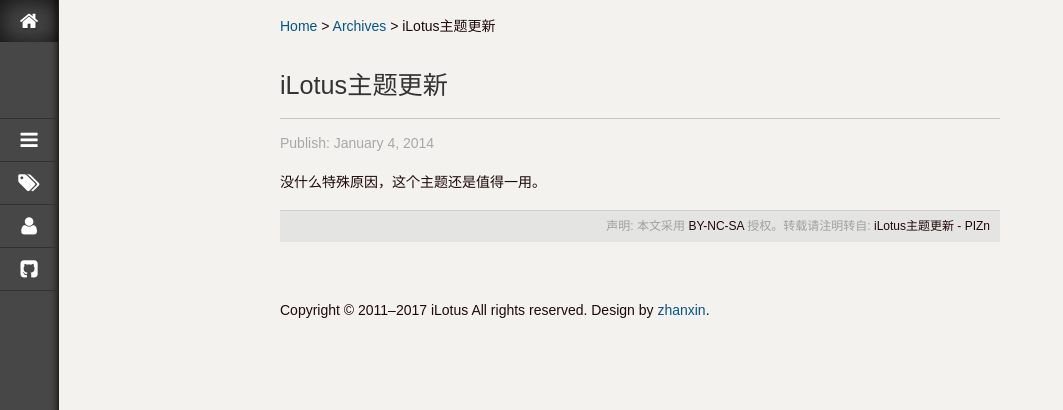
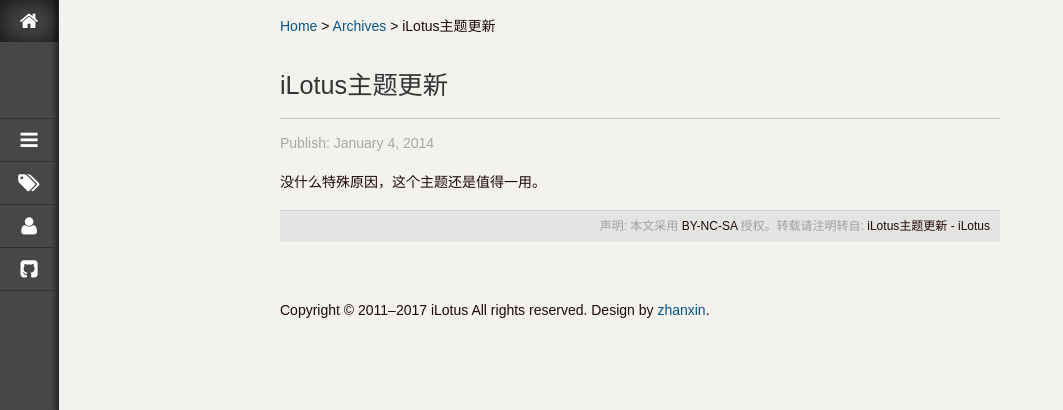
Before and after one commit to wyntau/wyntau.github.io, a Jekyll site: the page built from _posts/2014-01-04-iLotus.md, in a window 1280 px wide. Shown: the top 410 px of the page, without its empty margins (0-1063 px from the left). Built offline with Jekyll 4.4.1, drawn with Linux system fonts in a browser that asks for light colours; some web fonts are replaced; comment, search, counter and statistics services are not loaded.

Commit message:
refactor: update copyright

```diff
--- a/_layouts/post.html
+++ b/_layouts/post.html
@@ -14,7 +14,7 @@ layout: default
 <article  itemscope itemtype="http://schema.org/Article" class="lotus-post lotus-post-columns-{{ site.iLotus.columns }}">
 {{ content }}
 </article>
-<p class="lotus-anno">声明: 本文采用 <a href="http://creativecommons.org/licenses/by-nc-sa/3.0/" rel="nofollow" target="_blank" title="自由转载-非商用-非衍生-保持署名">BY-NC-SA</a> 授权。转载请注明转自: <a href="{{ page.url | absolute_url }}" title="" rel="nofollow">{{ page.title }} - {{ site.author.name }}</a></p>
+<p class="lotus-anno">声明: 本文采用 <a href="http://creativecommons.org/licenses/by-nc-sa/3.0/" rel="nofollow" target="_blank" title="自由转载-非商用-非衍生-保持署名">BY-NC-SA</a> 授权。转载请注明转自: <a href="{{ page.url | absolute_url }}" title="" rel="nofollow">{{ page.title }} - {{ site.title }}</a></p>
 <section class="lotus-nextpage fn-clear">
     {% if page.previous %}
     <div class="lotus-nextpage-left"><a class="prev" href="{{ page.previous.url | relative_url }}" rel="prev">&laquo;&nbsp;{{ page.previous.title | truncatewords:5 }}</a></div>
```
